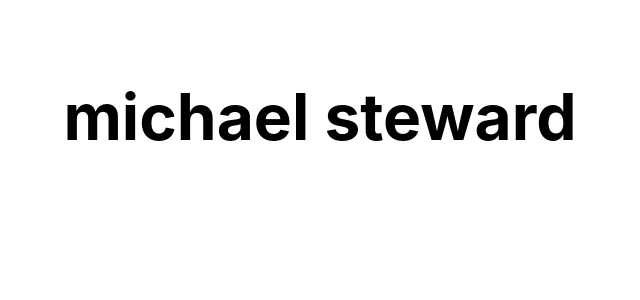
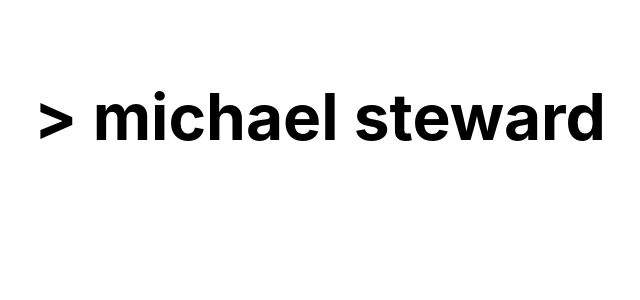
Before and after one commit to msteward/michaelsteward.com, a Next.js app: page / in a window 1280 px wide. Shown: the top 300 px of the page, without its empty margins (320-960 px from the left). Built offline with nearby package versions, Linux system fonts and the light colour scheme.

Commit message:
First deploy

```diff
--- a/pages/index.tsx
+++ b/pages/index.tsx
@@ -11,7 +11,7 @@ export default function Home() {
 
       <main className={styles.main}>
         <h1 className={styles.title}>
-          michael steward
+          &gt; michael steward
         </h1>
       </main>
     </div>
```
